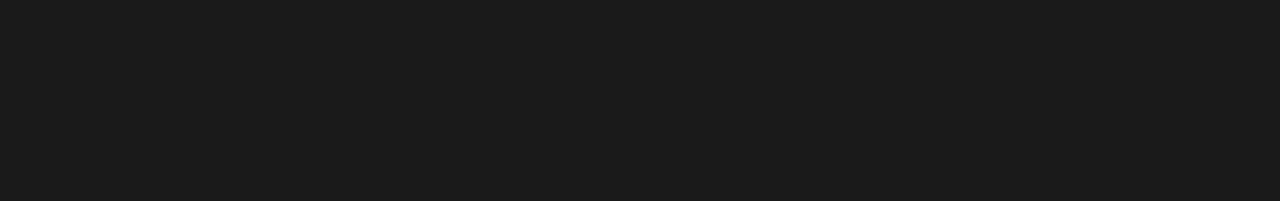
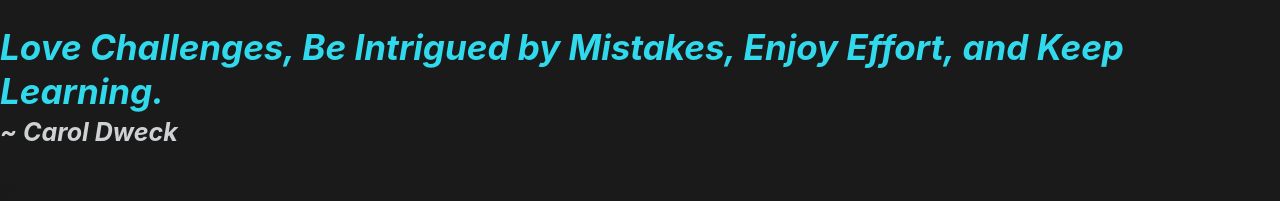
Before and after one commit to singharaj-usai/JQuery-Elements, a plain HTML site: page Unsolved/index.html in a window 1280 px wide. Drawn offline with nearby package versions, Linux system fonts and the light colour scheme.

Commit message:
finished Unsolved

```diff
--- a/Unsolved/assets/js/script.js
+++ b/Unsolved/assets/js/script.js
@@ -1,18 +1,22 @@
 // TODO: Select the existing DOM element, <div id="root">, and assign to a new variable
+var rootEl = $('#root');
 // Hint: Visit the documentation https://api.jquery.com/
 
 // TODO: Create a `<p>` element that will store an author's name and assign that created element to a new variable
-
+var authorEl = $('<p>');
 // TODO: Add the following text to the newly created `<p>` element: "~ Carol Dweck"
-
+authorEl.text('~ Carol Dweck');
 // TODO: Add the class `plain` to the author element
-
+authorEl.addClass('plain');
 // TODO: Create a new `<h1>` element that will store an author's quote and assign it to new variable
-
+var quoteEl = $('<h1>');
 // TODO: Add the following quote text to the quote element, "Love Challenges, Be Intrigued by Mistakes, Enjoy Effort, and Keep Learning."
-
+quoteEl.text(
+    'Love Challenges, Be Intrigued by Mistakes, Enjoy Effort, and Keep Learning.'
+  );
 // TODO: Apply the class `fancy` to the quote element
-
+quoteEl.attr('class', 'fancy');
 // TODO: Append the author element to the quote element
-
+quoteEl.append(authorEl);
 // TODO: Append the quote element to the HTML element with an ID of `root` in `index.html`
+rootEl.append(quoteEl);
--- a/Unsolved/index.html
+++ b/Unsolved/index.html
@@ -9,7 +9,8 @@
   <body class="bg-dark">
     <!-- We created an empty div. Note that there is no content inside. -->
     <div id="root" class="my-5"></div>
-
+    <!-- Added link to the jQuery library -->
+    <script src="https://code.jquery.com/jquery-3.5.1.min.js"></script>git
     <script type="text/javascript" src="./assets/js/script.js"></script>
   </body>
 </html>
```
